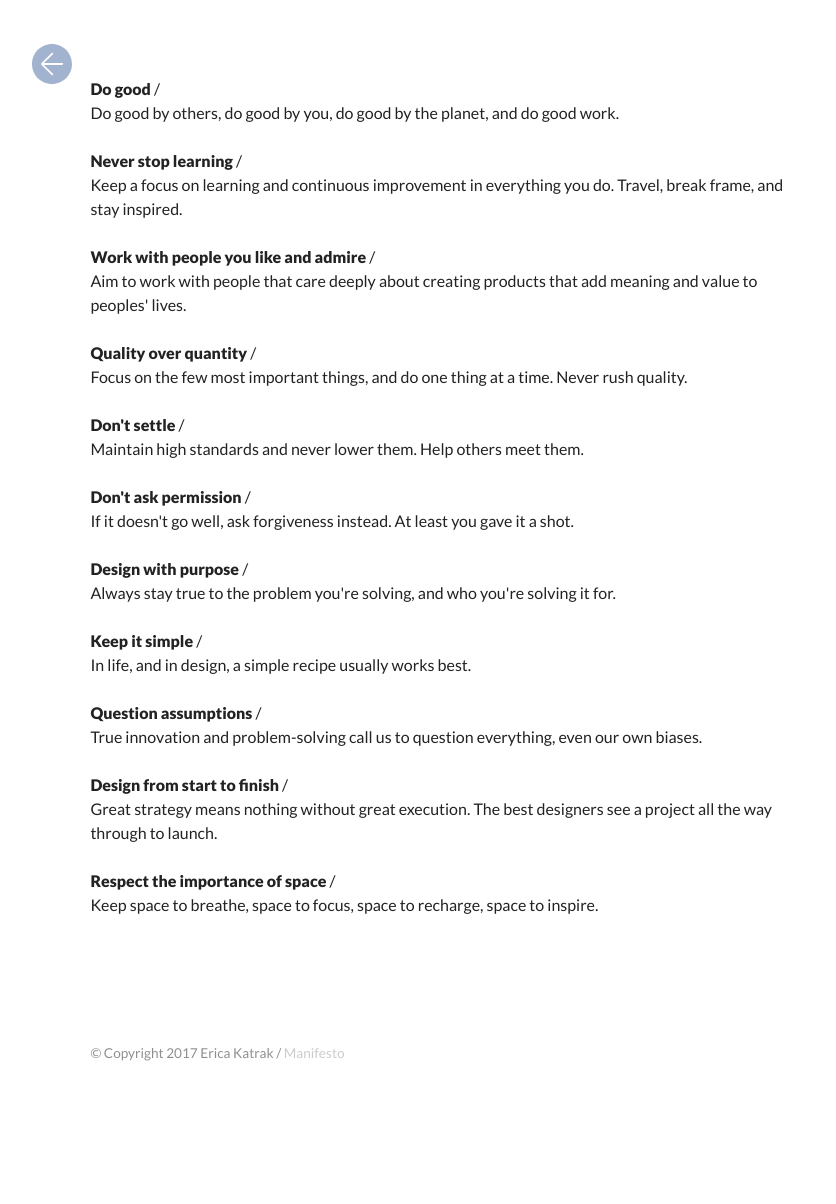
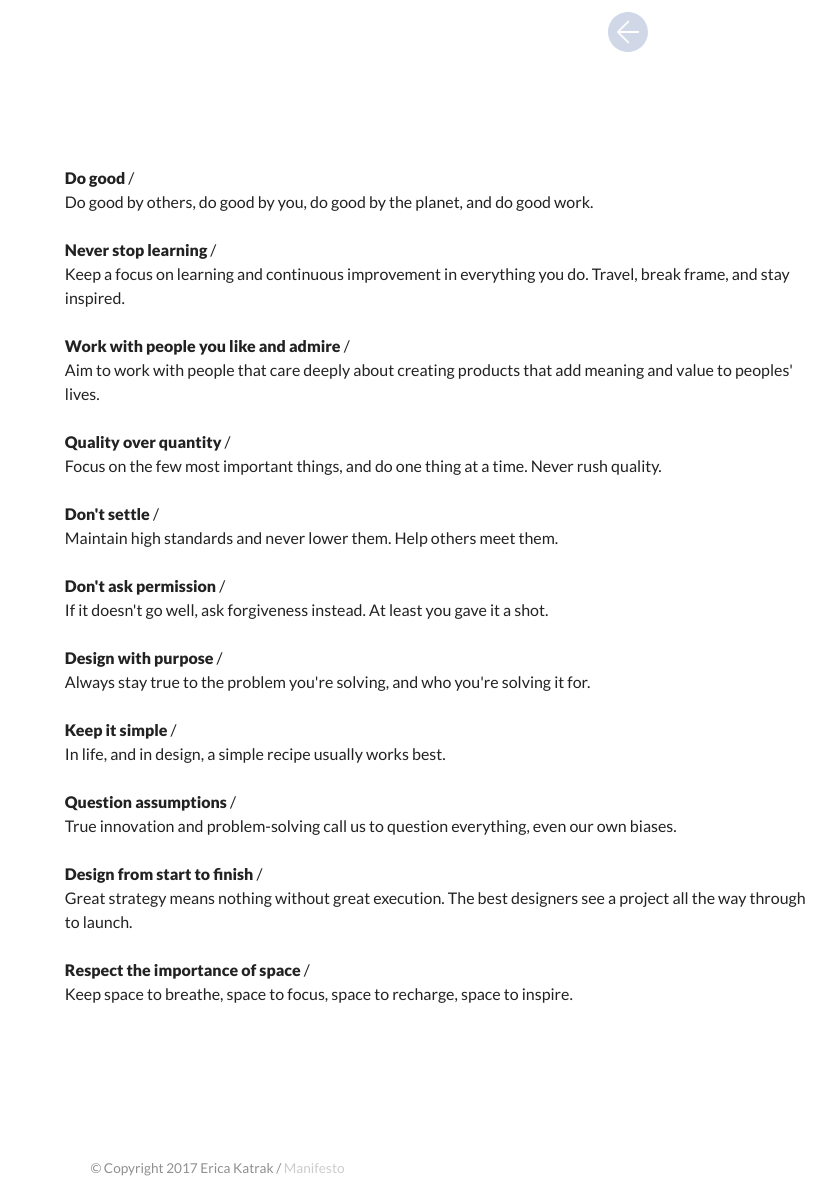
Before and after one commit to ericakatrak/ericakatrak.github.io, a Jekyll site: the page built from manifesto.html, in a window 1280 px wide. Shown: the whole page, without its empty margins (12-848 px from the left). Built offline with Jekyll 4.4.1, drawn with Linux system fonts in a browser that asks for light colours; before the commit the page ends 1089 px from its top, so only the background shows below that.

Commit message:
media queries

```diff
--- a/css/style.css
+++ b/css/style.css
@@ -85,7 +85,7 @@
 	display: block;
 	float: left;
 	margin: .5%;
-	width: 21%;
+	width: 24%;
 	width: -webkit-calc(96% / 4);
 	width: calc(96% / 4);
 	opacity: 0;
@@ -147,8 +147,10 @@
 }
 
 /* Media Queries */
-@media screen and (max-width: 500px) {
-	section, section.intro {
+
+@media (min-width:320px) {
+	/* smartphones, portrait iPhone, portrait 480x320 phones (Android) */
+	section {
 		padding: 8% 6%;
 	}
 	.grid li {
@@ -163,3 +165,36 @@
     padding: 2em;
   }
 }
+@media (min-width:480px) {
+	/* smartphones, Android phones, landscape iPhone */
+	section {
+		padding: 8% 6%;
+	}
+	.grid li {
+		margin: 0 0 .5%;
+		width: 100%;
+		width: -webkit-calc(100% / 1);
+		width: calc(100% / 1);
+	}
+	a.back {
+    position: relative;
+    margin: 0 auto;
+    padding: 2em;
+  }
+}
+@media (min-width:600px) {
+	/* portrait tablets, portrait iPad, e-readers (Nook/Kindle), landscape 800x480 phones (Android) */
+	section {
+		padding: 8% 6%;
+	}
+	.grid li {
+		width: 49%;
+		width: -webkit-calc(98% / 2);
+		width: calc(98% / 2);
+	}
+	a.back {
+    position: relative;
+    margin: 0 auto;
+    padding: 2em;
+  }
+}
```
